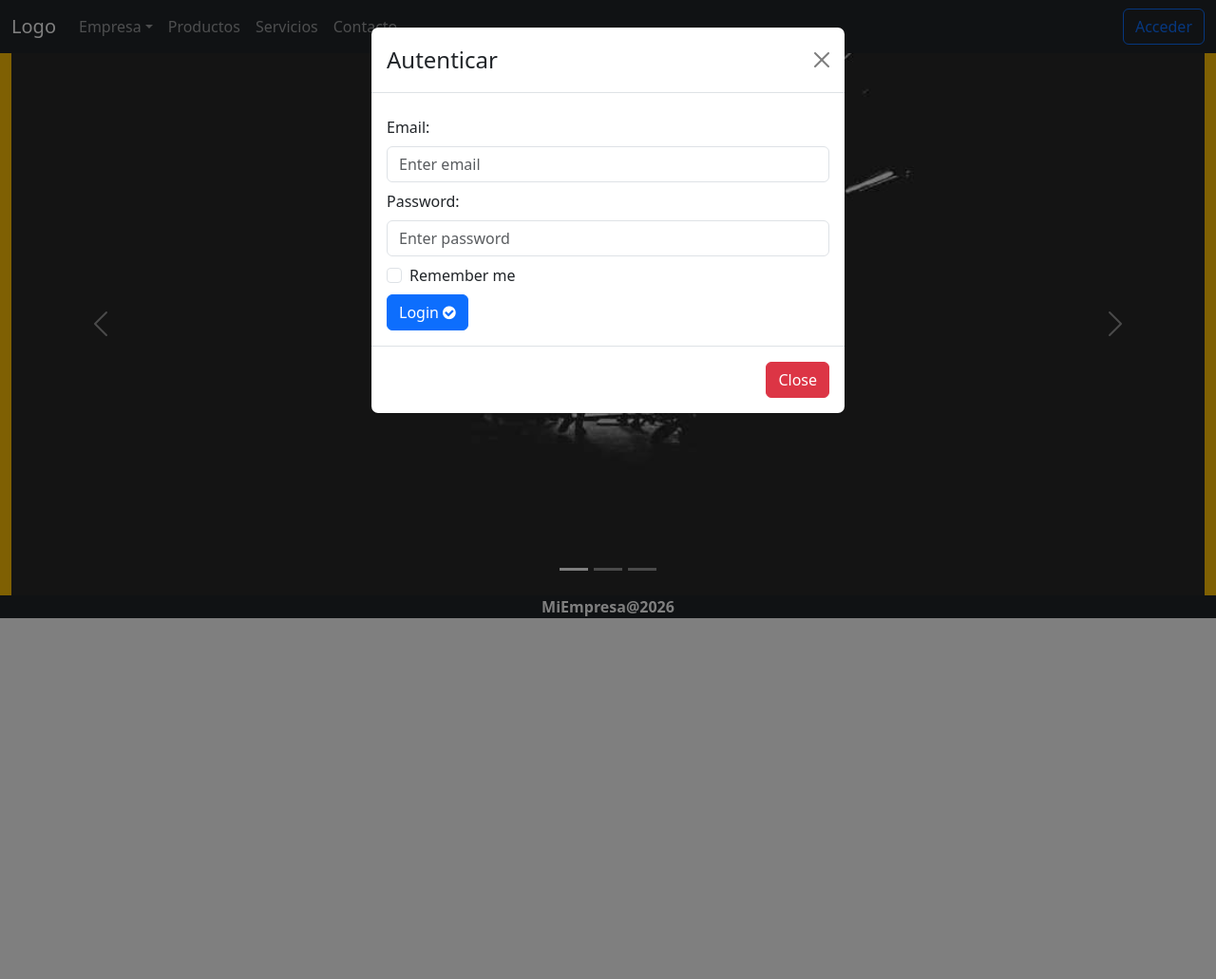
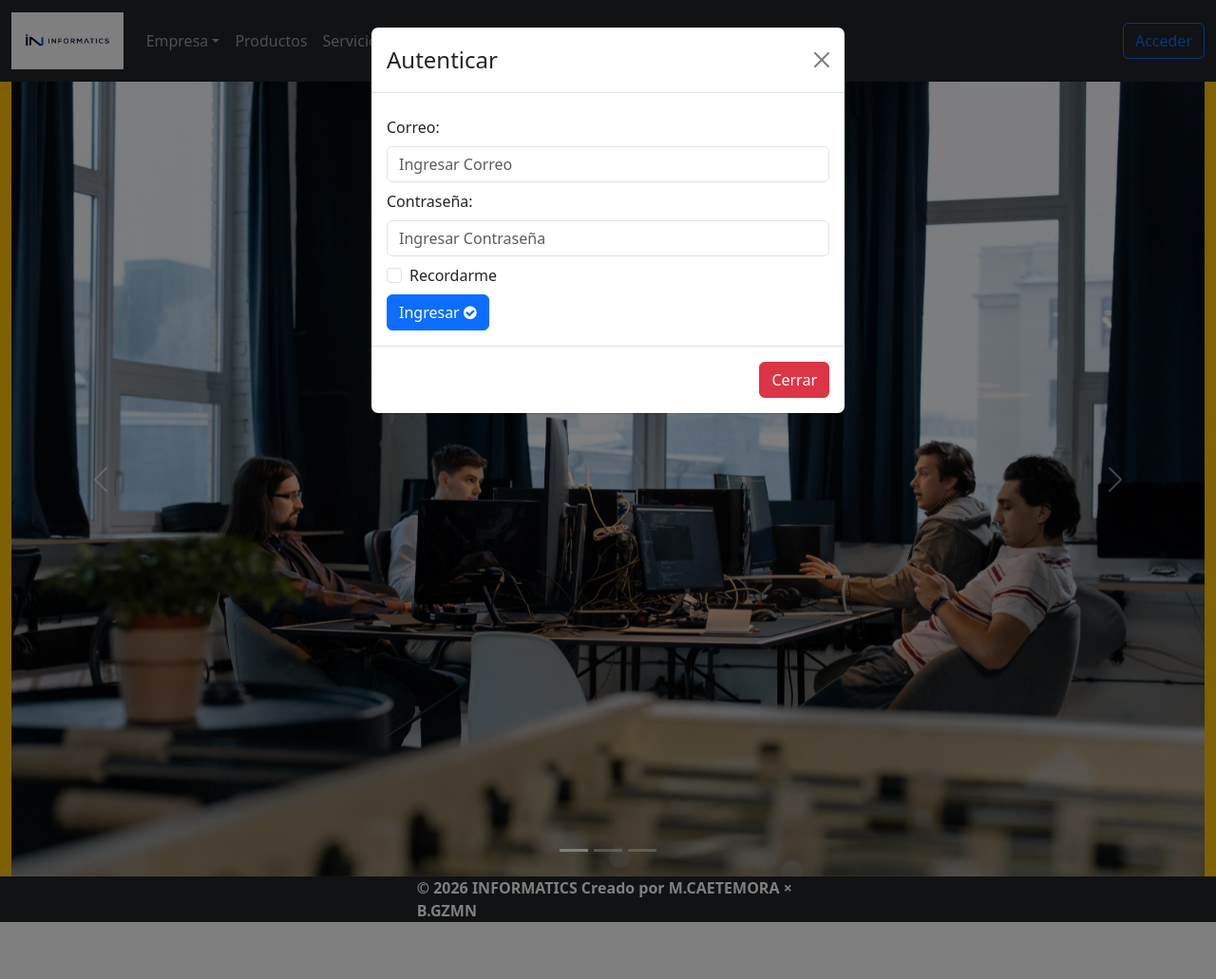
Before and after one commit to bguzman2004/DWM2026, a PHP site: page /productos.php in a window 1280 px wide, after a click on "Acceder". Shown: the whole page at 95% size. Run offline with PHP 8.4, Linux system fonts and the light colour scheme.

Commit message:
Actualizo contenido semana 2

```diff
--- a/productos.php
+++ b/productos.php
@@ -12,7 +12,9 @@
         <!-- Navbar -->
         <nav class="navbar navbar-expand-sm bg-dark navbar-dark">
             <div class="container-fluid">
-                <a class="navbar-brand" href="index.php">Logo</a>
+                <a class="navbar-brand" href="index.php">
+                    <img src="img/logo.jpg" alt="Logo" height="60">
+                </a>
                 <button class="navbar-toggler" type="button" data-bs-toggle="collapse" data-bs-target="#collapsibleNavbar">
                     <span class="navbar-toggler-icon"></span>
                 </button>
@@ -56,13 +58,13 @@
                 <!-- The slideshow/carousel -->
                 <div class="carousel-inner">
                     <div class="carousel-item active">
-                    <img src="img/la.jpg" alt="Los Angeles" class="d-block w-100">
+                    <img src="img/equipo.jpeg" alt="Nuestro Equipo" class="d-block w-100">
                     </div>
                     <div class="carousel-item">
-                    <img src="img/chicago.jpg" alt="Chicago" class="d-block w-100">
+                    <img src="img/mano.jpeg" alt="Mano" class="d-block w-100">
                     </div>
                     <div class="carousel-item">
-                    <img src="img/ny.jpg" alt="New York" class="d-block w-100">
+                    <img src="img/tablet.jpeg" alt="New York" class="d-block w-100">
                     </div>
                 </div>
 
@@ -80,7 +82,7 @@
             <div class="row">
                 <div class="col-4"></div>
                 <div class="col-4 d-flex justify-content-center"
-                style="color:white"><strong>MiEmpresa@2026</strong></div>
+                style="color:white"><strong>© 2026 INFORMATICS                         Creado por M.CAETEMORA × B.GZMN</strong></div>
                 <div class="col-4"></div>
             </div>
         </div>
@@ -98,24 +100,24 @@
                     <div class="modal-body">
                         <form action="empresa.php">
                             <div class="mb-2 mt-2">
-                                <label for="email" class="form-label">Email:</label>
-                                <input type="email" class="form-control" id="email" placeholder="Enter email" name="email">
+                                <label for="email" class="form-label">Correo:</label>
+                                <input type="email" class="form-control" id="email" placeholder="Ingresar Correo" name="email">
                             </div>
                             <div class="mb-2">
-                                <label for="pwd" class="form-label">Password:</label>
-                                <input type="password" class="form-control" id="pwd" placeholder="Enter password" name="pswd">
+                                <label for="pwd" class="form-label">Contraseña:</label>
+                                <input type="password" class="form-control" id="pwd" placeholder="Ingresar Contraseña" name="pswd">
                             </div>
                             <div class="form-check mb-2">
                                 <label class="form-check-label">
-                                <input class="form-check-input" type="checkbox" name="remember"> Remember me
+                                <input class="form-check-input" type="checkbox" name="Recordarme"> Recordarme
                                 </label>
                             </div>
-                            <button type="submit" class="btn btn-primary">Login  <i class="fa fa-check-circle"></i></button>
+                            <button type="submit" class="btn btn-primary">Ingresar  <i class="fa fa-check-circle"></i></button>
                         </form>
                     </div>
                     <!-- Modal footer -->
                     <div class="modal-footer">
-                        <button type="button" class="btn btn-danger" data-bs-dismiss="modal">Close</button>
+                        <button type="button" class="btn btn-danger" data-bs-dismiss="modal">Cerrar</button>
                     </div>
                 </div>
             </div>
```
Also changed, not shown: contacto.php (+11 -9 lines), empresa.php (+11 -9 lines), index.php (+11 -9 lines), servicios.php (+14 -12 lines), img/equipo.jpeg (added), img/logo.jpg (added), img/mano.jpeg (added), img/tablet.jpeg (added).
